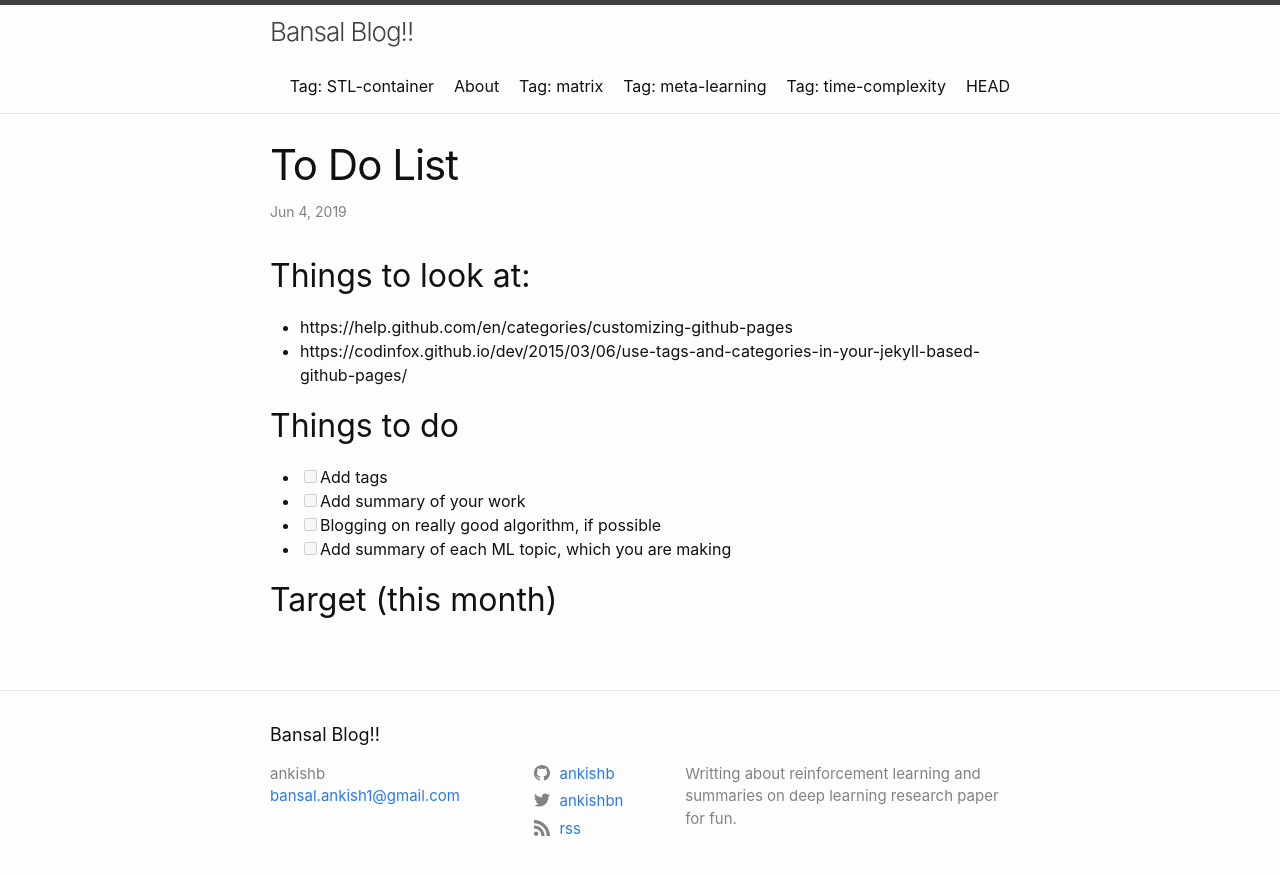
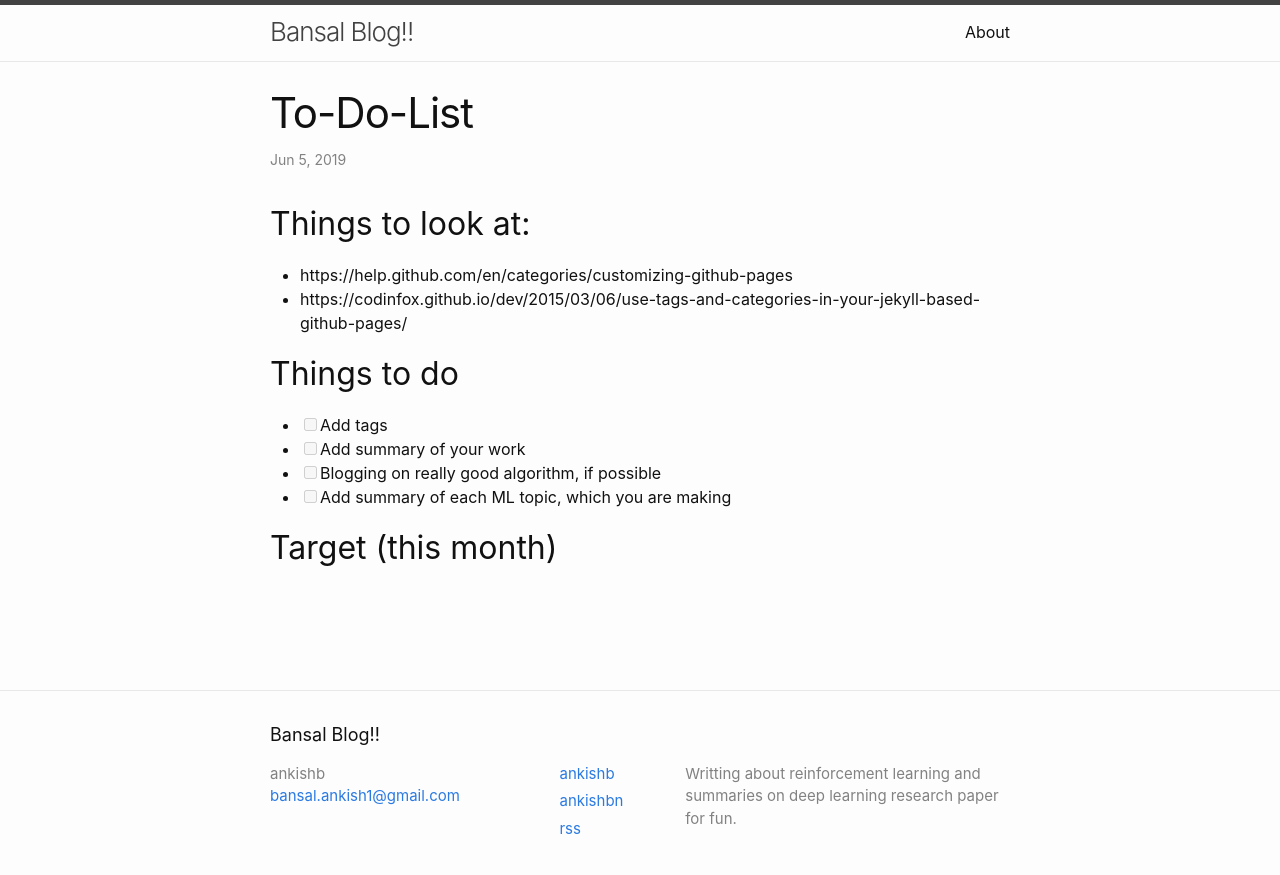
Before and after one commit to ankishb/ankishb.github.io, a Jekyll site: the page built from _posts/2019-06-04-to-do-list.md, in a window 1280 px wide. Shown: the top 875 px of the page. Built offline with Jekyll 4.4.1, drawn with Linux system fonts in a browser that asks for light colours; our own code applies the rules of GitHub Pages for plain Markdown files.

Commit message:
Debugging

```diff
--- a/History.markdown
+++ /dev/null
@@ -1 +0,0 @@
-## HEAD
--- a/tag/STL-container.md
+++ /dev/null
@@ -1,5 +0,0 @@
----
-layout: tagpage
-title: "Tag: STL-container"
-tag: STL-container
----
--- a/tag/matrix.md
+++ /dev/null
@@ -1,5 +0,0 @@
----
-layout: tagpage
-title: "Tag: matrix"
-tag: matrix
----
--- a/tag/meta-learning.md
+++ /dev/null
@@ -1,5 +0,0 @@
----
-layout: tagpage
-title: "Tag: meta-learning"
-tag: meta-learning
----
--- a/tag/time-complexity.md
+++ /dev/null
@@ -1,5 +0,0 @@
----
-layout: tagpage
-title: "Tag: time-complexity"
-tag: time-complexity
----
```
Also changed, not shown: 404.html (deleted, +0 -24 lines), CODE_OF_CONDUCT.md (deleted, +0 -74 lines), _posts/2016-06-10-time-complexity-analysis-of-matrix-multiplication.md (+1 -1 lines), _posts/2019-06-04-to-do-list.md (+6 -0 lines), _posts/2019-06-12-STL-container-summary-with-time-complexity.md (+1 -1 lines), tag.html (deleted, +0 -18 lines), LICENSE.txt (deleted), assets/minima-social-icons.svg (deleted), screenshot.png (deleted).
